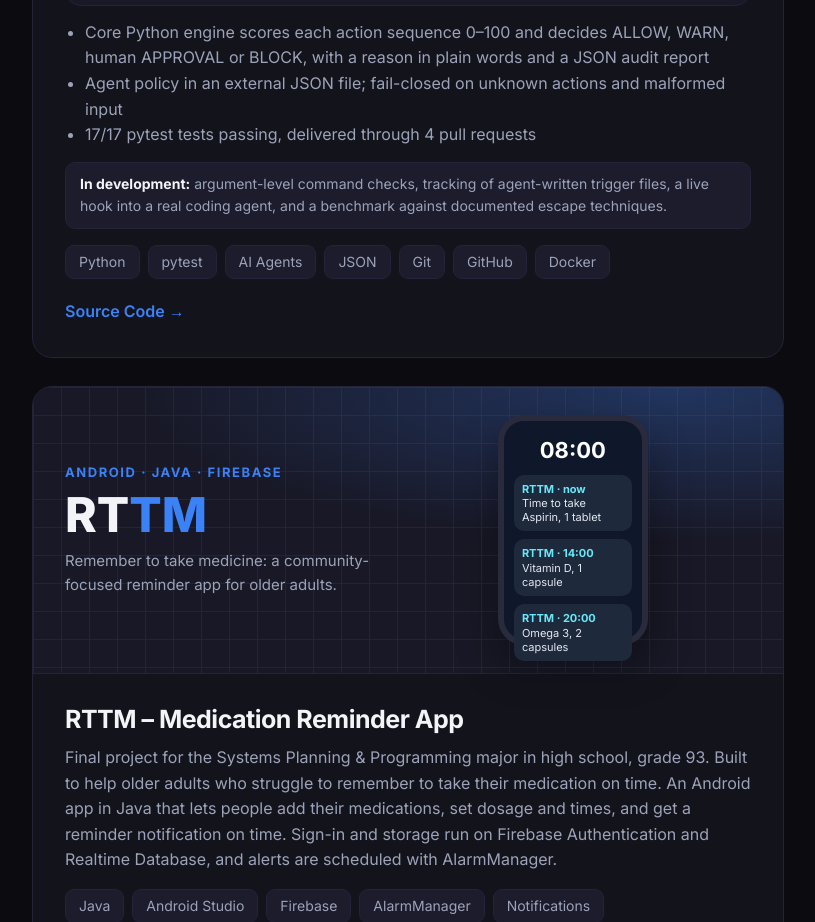
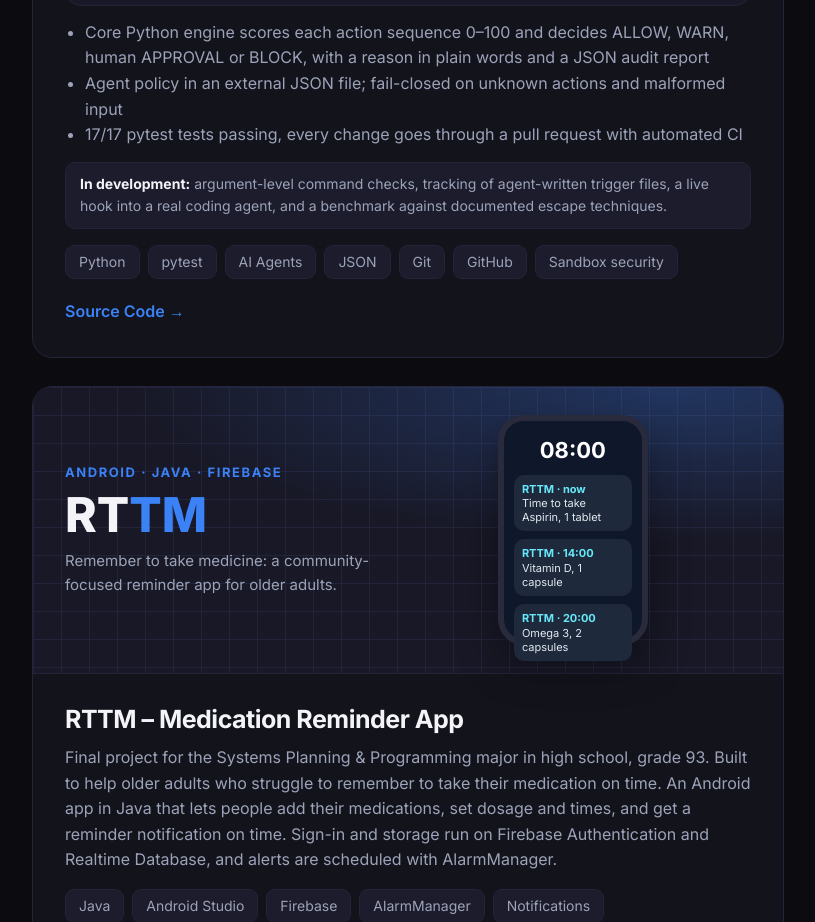
Before and after one commit to amit-yogev/amit-yogev.github.io, a plain HTML site: page index.html in a window 1280 px wide. Shown: the part 3700-4622 px from the top of the page, without its empty margins (232-1047 px from the left). Drawn offline with Linux system fonts and the light colour scheme.

Commit message:
Update IntentCircuit card: CI wording and Sandbox security tag

```diff
--- a/index.html
+++ b/index.html
@@ -260,10 +260,10 @@ footer{border-top:1px solid var(--line);padding:30px 16px;text-align:center;colo
     <ul style="color:var(--mut);margin:14px 0 0;padding-left:20px">
      <li>Core Python engine scores each action sequence 0–100 and decides ALLOW, WARN, human APPROVAL or BLOCK, with a reason in plain words and a JSON audit report</li>
      <li>Agent policy in an external JSON file; fail-closed on unknown actions and malformed input</li>
-     <li>17/17 pytest tests passing, delivered through 4 pull requests</li>
+     <li>17/17 pytest tests passing, every change goes through a pull request with automated CI</li>
     </ul>
     <p class="note"><b style="color:var(--ink)">In development:</b> argument-level command checks, tracking of agent-written trigger files, a live hook into a real coding agent, and a benchmark against documented escape techniques.</p>
-    <div class="tags"><span>Python</span><span>pytest</span><span>AI Agents</span><span>JSON</span><span>Git</span><span>GitHub</span><span>Docker</span></div>
+    <div class="tags"><span>Python</span><span>pytest</span><span>AI Agents</span><span>JSON</span><span>Git</span><span>GitHub</span><span>Sandbox security</span></div>
     <div class="lnk"><a class="pri" href="https://github.com/amit-yogev/intent-circuit">Source Code →</a></div>
    </div>
   </article>
```
